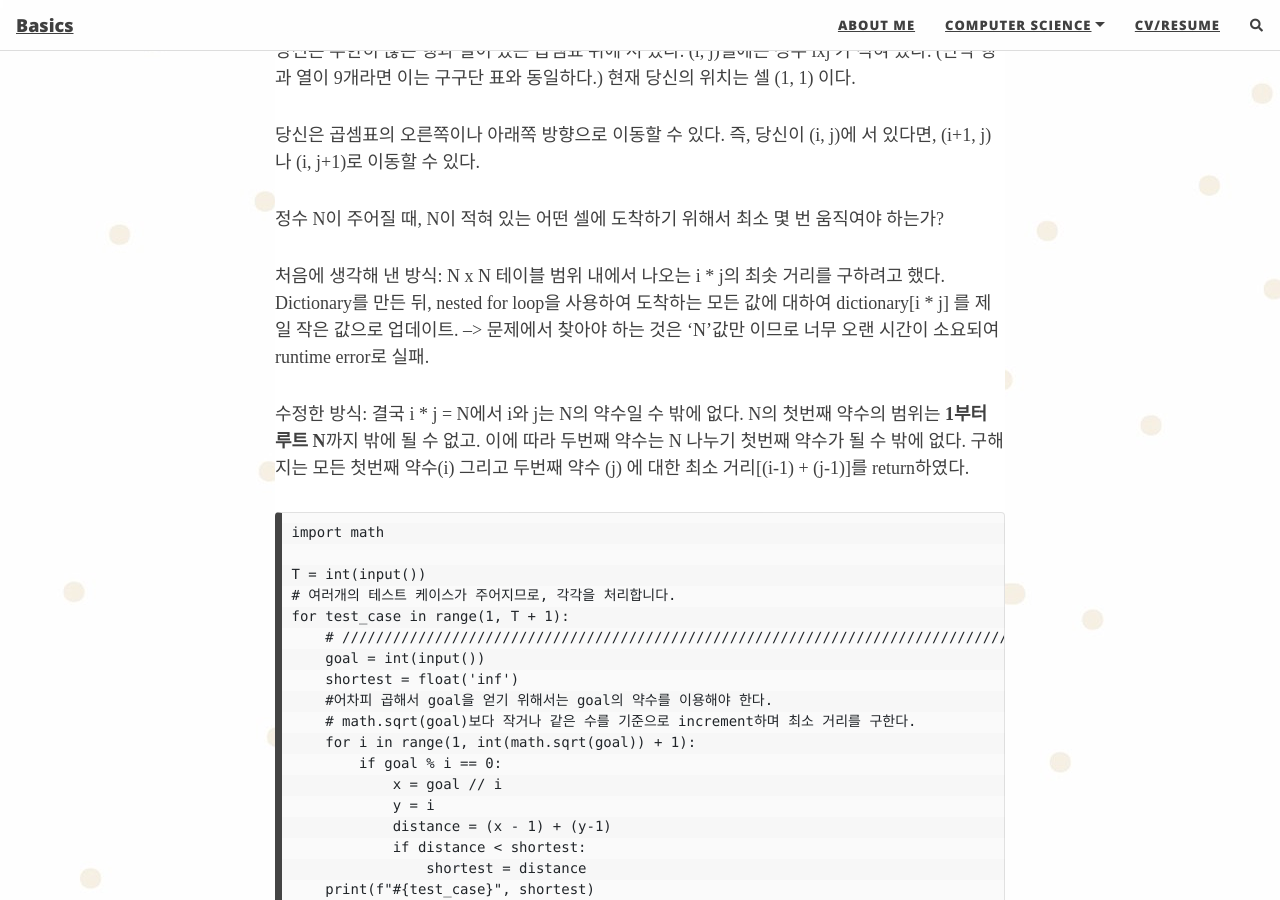
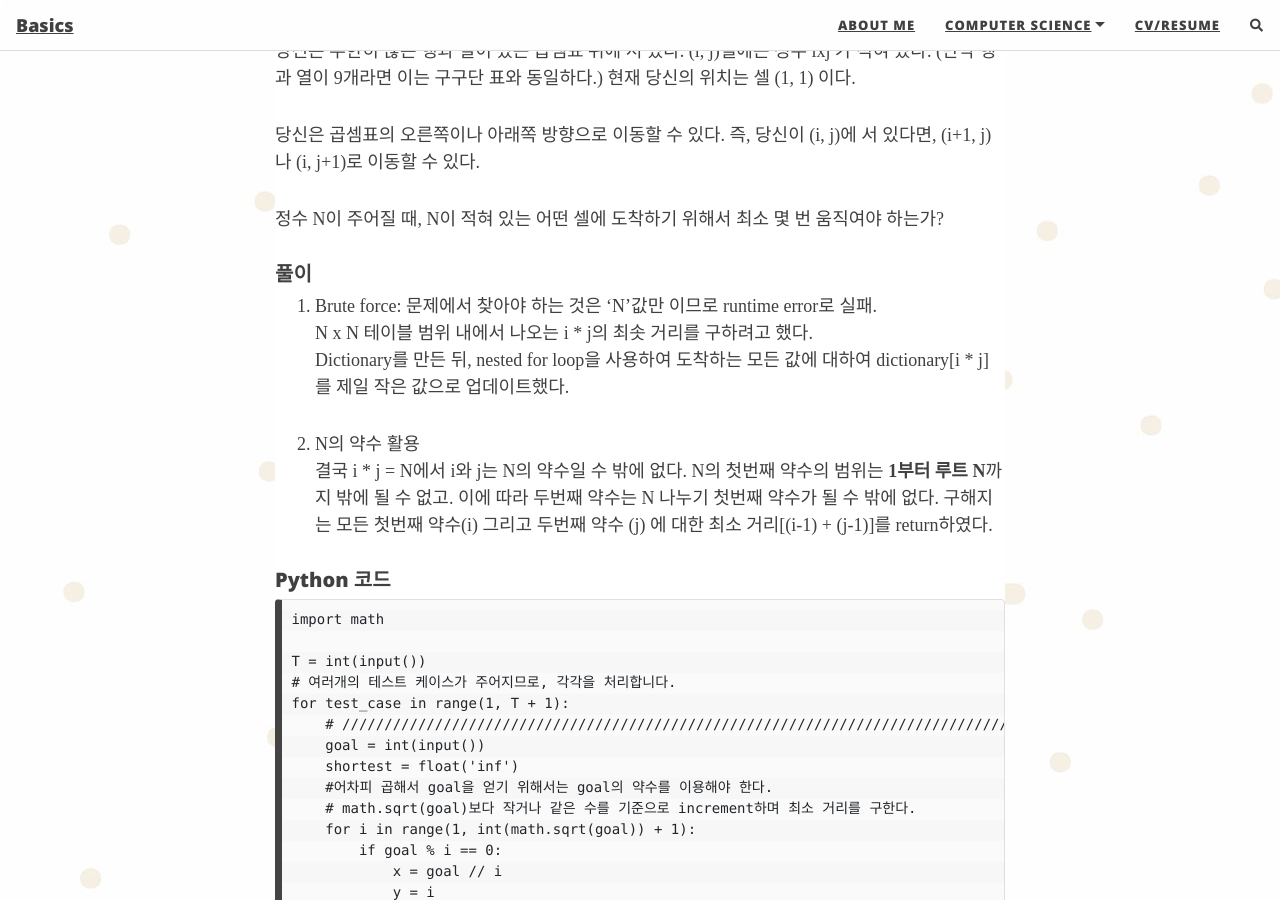
Before and after one commit to dangalee/dangalee.github.io, a Jekyll site: the page built from _posts/2023-05-18-gugudan-walking.md, in a window 1280 px wide and 900 px high, scrolled down 291 px. Built offline with Jekyll 4.4.1, drawn with Linux system fonts in a browser that asks for light colours; nearby versions of some CDN libraries; some web fonts are replaced; comment, search, counter and statistics services are not loaded.

Commit message:
new_post

````diff
--- a/_config.yml
+++ b/_config.yml
@@ -65,7 +65,7 @@ social-network-links:
 #  snapchat: deanat78
 #  instagram: deanat78
 #  spotify: yourname
-  telephone: +8201036894117
+#  telephone: +8201036894117
 #  steam: deanat78
 #  twitch: yourname
 #  yelp: yourname
--- a/_posts/2023-05-18-gugudan-walking.md
+++ b/_posts/2023-05-18-gugudan-walking.md
@@ -11,12 +11,18 @@ tags: [python, problem-solving]
 
 정수 N이 주어질 때, N이 적혀 있는 어떤 셀에 도착하기 위해서 최소 몇 번 움직여야 하는가?
 
+##### 풀이
 
-처음에 생각해 낸 방식: N x N 테이블 범위 내에서 나오는 i * j의 최솟 거리를 구하려고 했다.\
-Dictionary를 만든 뒤, nested for loop을 사용하여 도착하는 모든 값에 대하여 dictionary[i * j] 를 제일 작은 값으로 업데이트. --> 문제에서 찾아야 하는 것은 'N'값만 이므로 너무 오랜 시간이 소요되여 runtime error로 실패.
+1. Brute force: 문제에서 찾아야 하는 것은 'N'값만 이므로 runtime error로 실패. \
+N x N 테이블 범위 내에서 나오는 i * j의 최솟 거리를 구하려고 했다.\
+Dictionary를 만든 뒤, nested for loop을 사용하여 도착하는 모든 값에 대하여 dictionary[i * j] 를 제일 작은 값으로 업데이트했다.
 
-수정한 방식: 결국 i * j = N에서 i와 j는 N의 약수일 수 밖에 없다. N의 첫번째 약수의 범위는 **1부터 루트 N**까지 밖에 될 수 없고. 이에 따라 두번째 약수는 N 나누기 첫번째 약수가 될 수 밖에 없다.
+2. N의 약수 활용 \
+결국 i * j = N에서 i와 j는 N의 약수일 수 밖에 없다. N의 첫번째 약수의 범위는 **1부터 루트 N**까지 밖에 될 수 없고. 이에 따라 두번째 약수는 N 나누기 첫번째 약수가 될 수 밖에 없다.
 구해지는 모든 첫번째 약수(i) 그리고 두번째 약수 (j) 에 대한 최소 거리[(i-1) + (j-1)]를 return하였다.
+
+
+##### Python 코드
 
 ```
 import math
````
Also changed, not shown: _posts/2023-07-05-most-frequent-value.md (added, +127 -0 lines), aboutme.md (+1 -1 lines).
